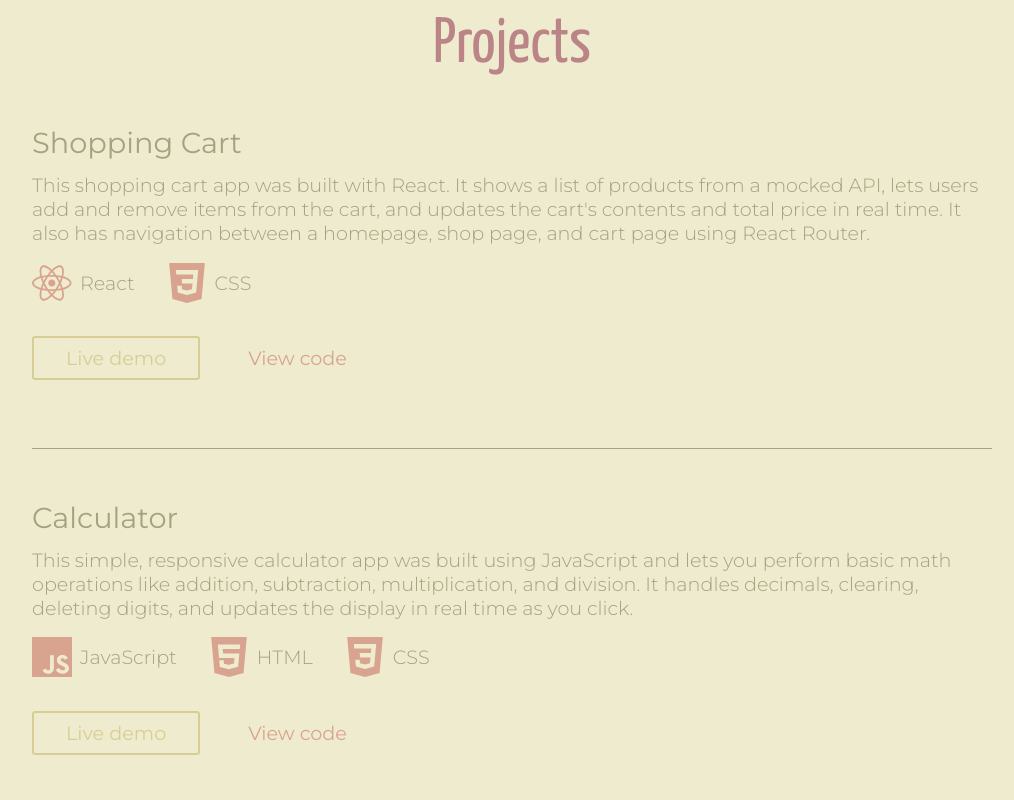
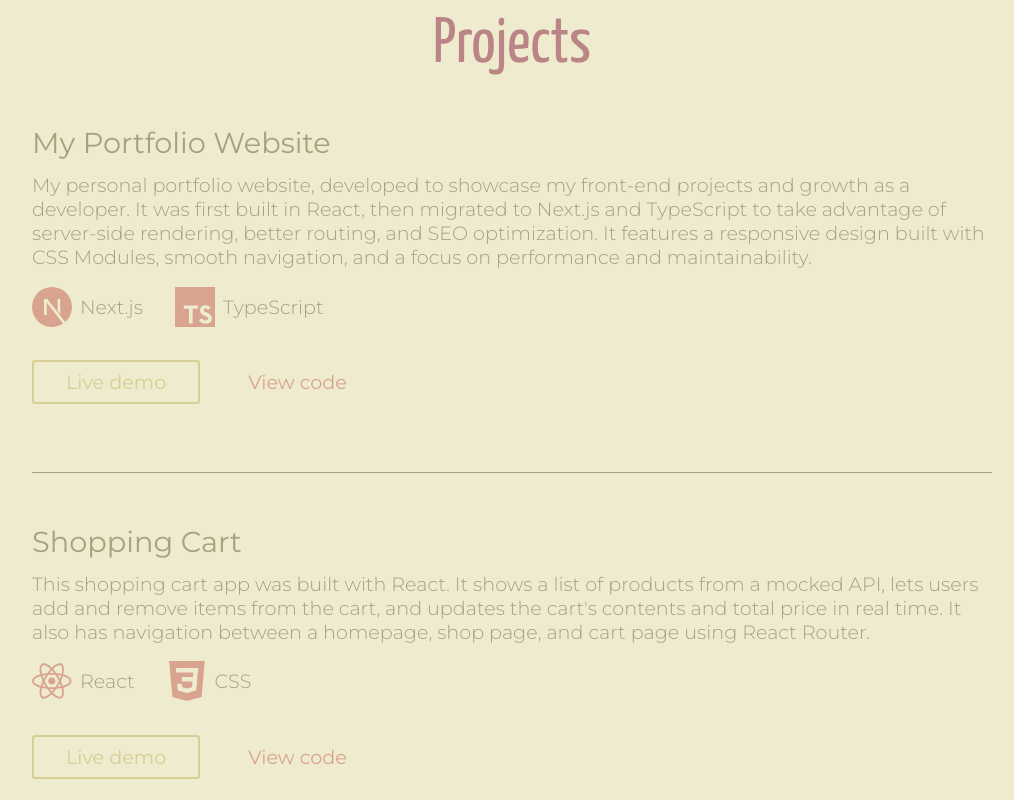
Before and after one commit to chavimiller/chavi-nextjs-portfolio, a Next.js app: page / in a window 1280 px wide. Shown: the part 1560-2360 px from the top of the page, without its empty margins (128-1142 px from the left). Built offline with nearby package versions, Linux system fonts and the light colour scheme.

Commit message:
Add Google site verification code

```diff
--- a/app/layout.tsx
+++ b/app/layout.tsx
@@ -27,6 +27,9 @@ export const metadata: Metadata = {
     "Israel Developer",
     "Web Development Portfolio",
   ],
+  other: {
+    "google-site-verification": "GXly2om0e666ETp7UYVPx7BoBzwBzMflGFccFXXQATk",
+  },
 };
 
 export default function RootLayout({
--- a/components/Projects/Projects.tsx
+++ b/components/Projects/Projects.tsx
@@ -7,6 +7,17 @@ import styles from "./Projects.module.css";
 
 const Projects = () => {
   const projectList = [
+    {
+      key: 5,
+      title: "My Portfolio Website",
+      desc: "My personal portfolio website, developed to showcase my front-end projects and growth as a developer. It was first built in React, then migrated to Next.js and TypeScript to take advantage of server-side rendering, better routing, and SEO optimization. It features a responsive design built with CSS Modules, smooth navigation, and a focus on performance and maintainability.",
+      stack: [
+        { name: "Next.js", symbol: "/images/Nextjs.svg" },
+        { name: "TypeScript", symbol: "/images/Typescript.svg" },
+      ],
+      demoLink: "/",
+      codeLink: "https://github.com/chavimiller/chavi-nextjs-portfolio",
+    },
     {
       key: 1,
       title: "Shopping Cart",
@@ -76,8 +87,8 @@ const Projects = () => {
                   title={project.title}
                   desc={project.desc}
                   stack={project.stack}
-                  demoBtn={() => openLink(project.demoLink)}
-                  viewBtn={() => openLink(project.codeLink)}
+                  demoBtn={() => project.demoLink && openLink(project.demoLink)}
+                  viewBtn={() => project.codeLink && openLink(project.codeLink)}
                 />
                 {index !== projectList.length - 1 && <hr />}
               </div>
```
Also changed, not shown: public/images/Nextjs.svg (added), public/images/Typescript.svg (added).
